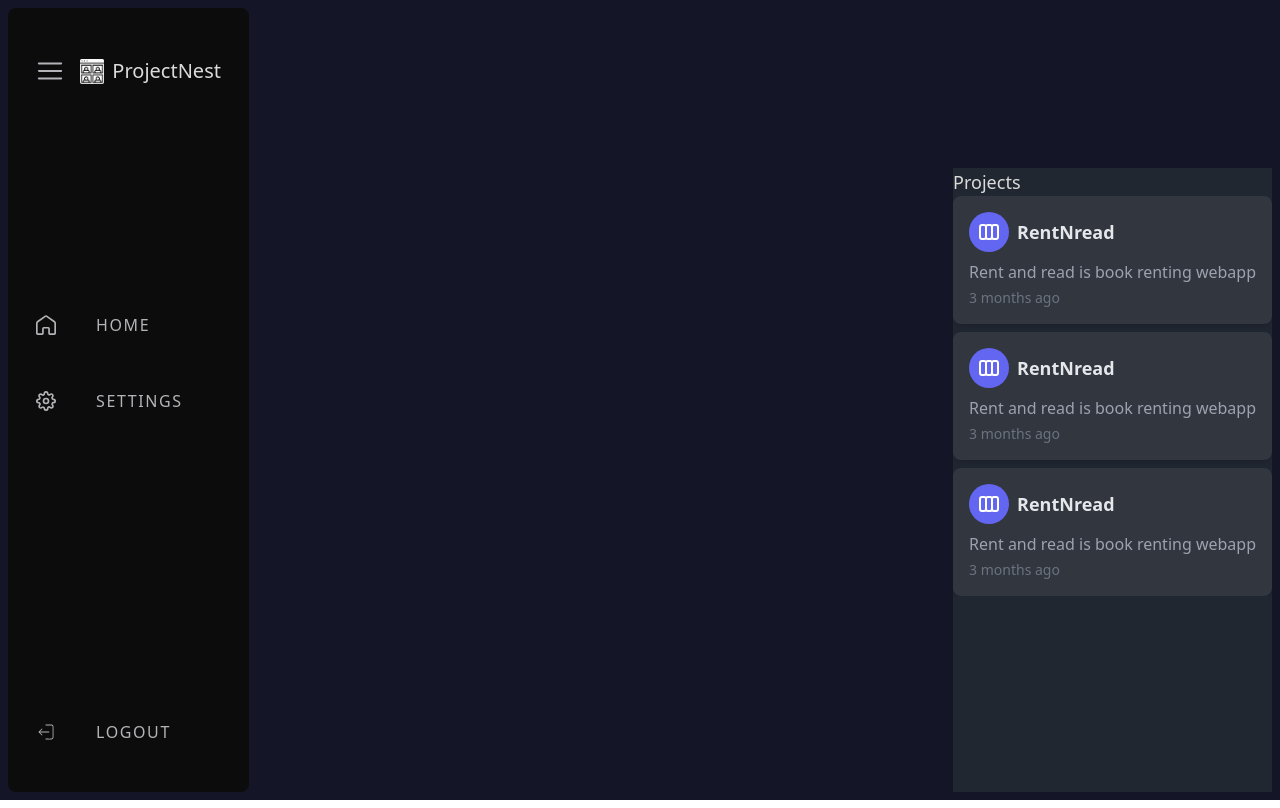
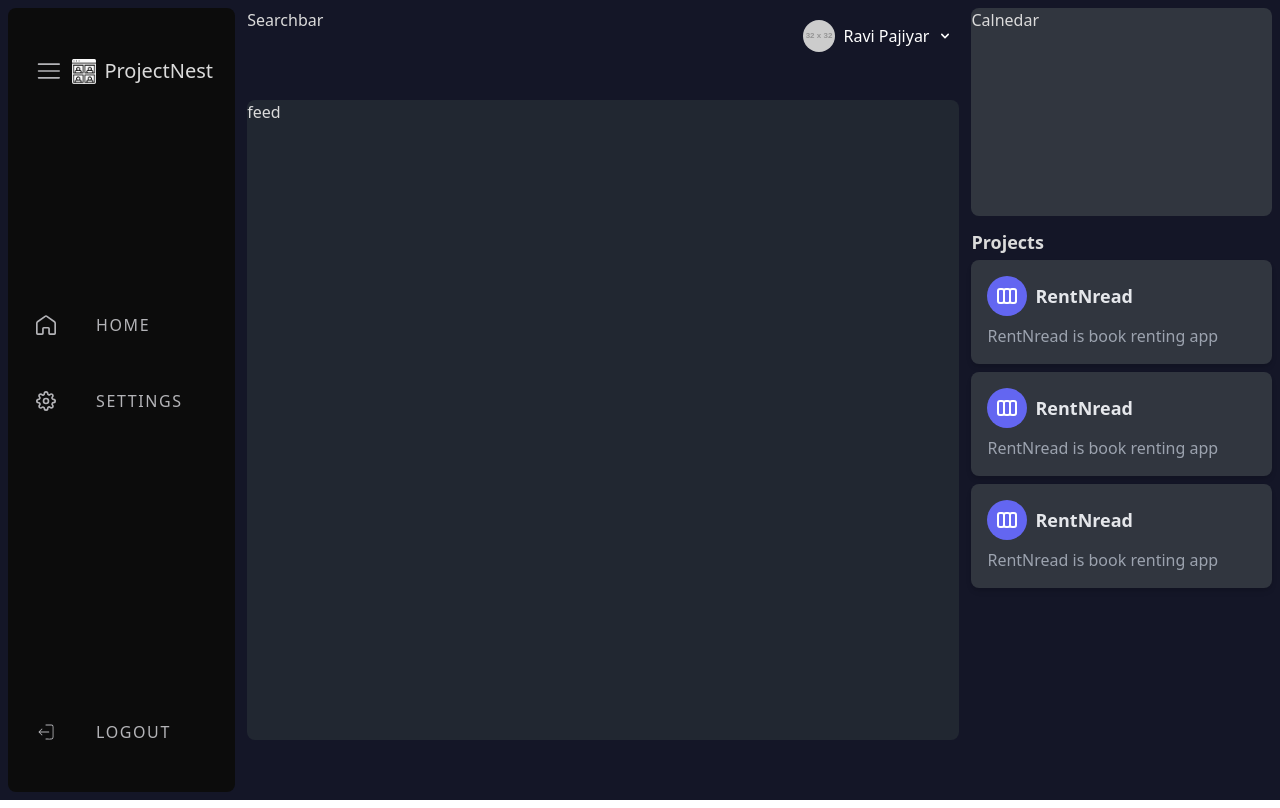
Before and after one commit to sushankhya-cpgn/ProjectNest2.0, a React (Vite) app in the folder Client_ProjectNest/: page /app/supervisor in a window 1280 px wide. Built offline with nearby package versions, Linux system fonts and the light colour scheme.

Commit message:
some components made in supervisor dashboard

```diff
--- /dev/null
+++ b/Client_ProjectNest/src/components/supervisor/Calendar.jsx
@@ -0,0 +1,3 @@
+export default function Calendar() {
+  return <div className="h-52 bg-secondary rounded-lg text-text">Calnedar</div>;
+}
--- /dev/null
+++ b/Client_ProjectNest/src/components/supervisor/Feed.jsx
@@ -0,0 +1,3 @@
+export default function Feed() {
+  return <div className=" h-4/5 bg-primary rounded-lg text-text">feed</div>;
+}
--- /dev/null
+++ b/Client_ProjectNest/src/components/supervisor/Menu.jsx
@@ -0,0 +1,11 @@
+import Profile from "./Profile";
+import SearchBar from "./SearchBar";
+
+export default function Menu() {
+  return (
+    <div className="  h-20 rounded-lg text-text flex flex-row justify-between">
+      <SearchBar />
+      <Profile />
+    </div>
+  );
+}
--- /dev/null
+++ b/Client_ProjectNest/src/components/supervisor/Profile.jsx
@@ -0,0 +1,66 @@
+import React, { useState } from "react";
+import { Link } from "react-router-dom";
+
+const Profile = () => {
+  const [isOpen, setIsOpen] = useState(false);
+
+  const toggleDropdown = () => {
+    setIsOpen(!isOpen);
+  };
+
+  return (
+    <div className="relative  mt-3 mr-1.5">
+      <button
+        className="flex items-center text-white focus:outline-none"
+        onClick={toggleDropdown}
+      >
+        <img
+          src="https://via.placeholder.com/32"
+          alt="Profile"
+          className="w-8 h-8 rounded-full mr-2"
+        />
+        <span>Ravi Pajiyar</span>
+        <svg
+          className={`ml-2 h-4 w-4 transition-transform ${
+            isOpen ? "rotate-180" : ""
+          }`}
+          viewBox="0 0 20 20"
+          fill="currentColor"
+        >
+          <path
+            fillRule="evenodd"
+            d="M5.293 7.293a1 1 0 011.414 0L10 10.586l3.293-3.293a1 1 0 111.414 1.414l-4 4a1 1 0 01-1.414 0l-4-4a1 1 0 010-1.414z"
+            clipRule="evenodd"
+          />
+        </svg>
+      </button>
+
+      {isOpen && (
+        <div className="absolute right-0  mt-2 w-48  bg-secondary rounded-lg shadow-lg z-10">
+          <div className="py-1">
+            <Link
+              to="/profile"
+              className="block px-4 py-2 text-sm text-text hover:bg-accent rounded-md"
+            >
+              Profile
+            </Link>
+            <Link
+              to="/settings"
+              className="block px-4 py-2 text-sm text-text hover:bg-accent rounded-md"
+            >
+              Settings
+            </Link>
+            <Link
+              to="/logout"
+              className="block px-4 py-2 text-sm text-text hover:bg-accent rounded-md"
+            >
+              Logout
+            </Link>
+          </div>
+        </div>
+      )}
+    </div>
+  );
+};
+
+export default Profile;
--- a/Client_ProjectNest/src/components/supervisor/Projects.jsx
+++ b/Client_ProjectNest/src/components/supervisor/Projects.jsx
@@ -22,8 +22,7 @@ const Projects = () => {
         </div>
         <h3 className="text-lg font-semibold text-gray-200">RentNread</h3>
       </div>
-      <p className="mt-2 text-gray-400">Rent and read is book renting webapp</p>
-      <p className="mt-1 text-sm text-gray-500">3 months ago</p>
+      <p className="mt-2 text-gray-400">RentNread is book renting app</p>
     </div>
   );
 };
--- a/Client_ProjectNest/src/components/supervisor/ProjectsCard.jsx
+++ b/Client_ProjectNest/src/components/supervisor/ProjectsCard.jsx
@@ -3,9 +3,9 @@ import Projects from "./Projects";
 
 export default function ProjectsCard() {
   return (
-    <div className="w-50 h-90 mt-40 bg-primary flex flex-col">
-      <h1 className="text-text text-lg">Projects</h1>
-      <div className="flex flex-col gap-2 overflow-auto">
+    <div className="w-50 h-fit  flex flex-col">
+      <h1 className="text-text text-lg py-1 font-bold">Projects</h1>
+      <div className="flex flex-col gap-2 ">
         <Projects />
         <Projects />
         <Projects />
--- /dev/null
+++ b/Client_ProjectNest/src/components/supervisor/SearchBar.jsx
@@ -0,0 +1,5 @@
+import React from "react";
+
+export default function SearchBar() {
+  return <div>Searchbar</div>;
+}
--- a/Client_ProjectNest/src/pages/SupervisorDashboard.jsx
+++ b/Client_ProjectNest/src/pages/SupervisorDashboard.jsx
@@ -2,6 +2,9 @@ import { useEffect } from "react";
 import NavBar from "../components/NavBar";
 import ProjectsCard from "../components/supervisor/ProjectsCard";
 import { useUser } from "../contexts/userContext";
+import Menu from "../components/supervisor/Menu";
+import Feed from "../components/supervisor/Feed";
+import Calendar from "../components/supervisor/Calendar";
 
 export default function SupervisorDashboard() {
   const { user, getUser } = useUser();
@@ -10,9 +13,16 @@ export default function SupervisorDashboard() {
   }, []);
   if (!user) return <h1 className="text-text">Loading...</h1>;
   return (
-    <div className="bg-backgroundlight h-screen p-2 flex flex-row justify-between">
+    <div className="bg-backgroundlight h-screen p-2 flex flex-row gap-3">
       <NavBar />
-      <ProjectsCard />
+      <div className="menuandfeed w-3/5 h-screen flex flex-col gap-3">
+        <Menu />
+        <Feed />
+      </div>
+      <div className="calendarandprojects flex flex-col gap-2 w-80 h-screen">
+        <Calendar />
+        <ProjectsCard />
+      </div>
     </div>
   );
 }
```
